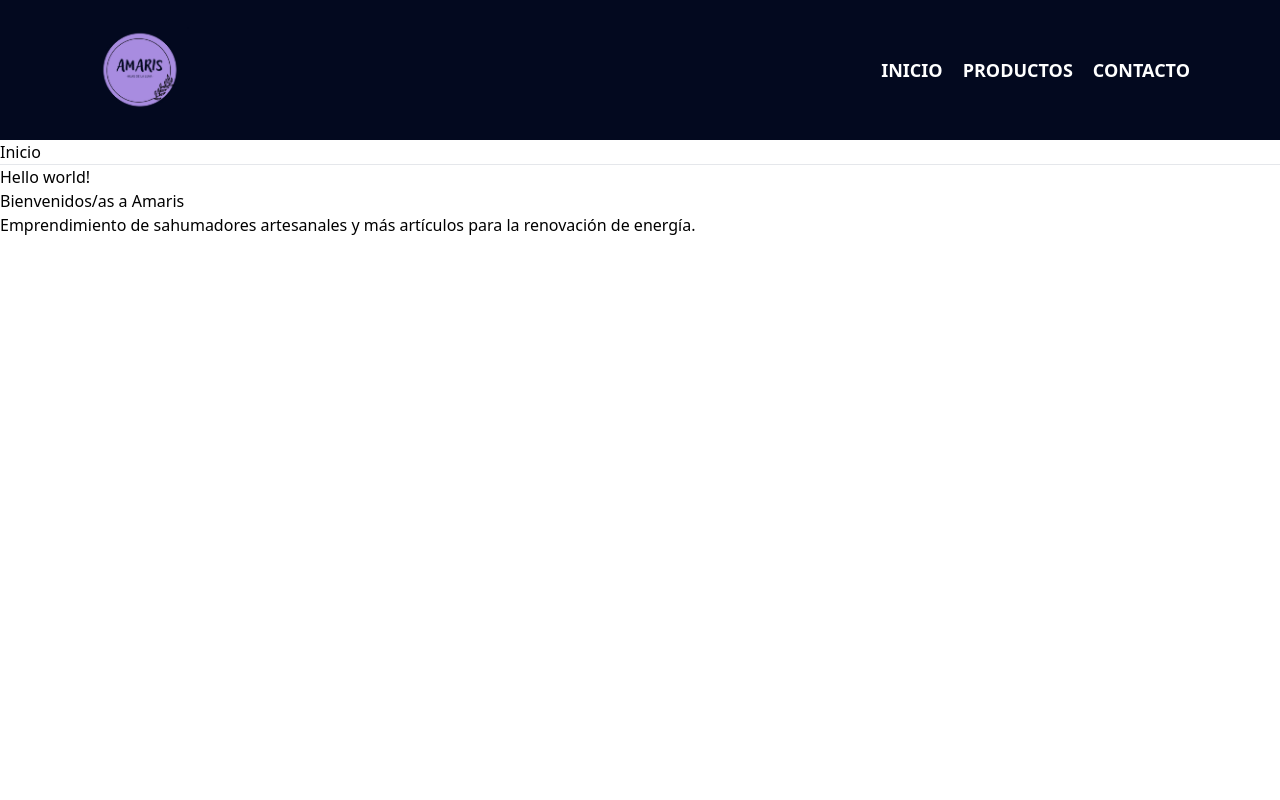
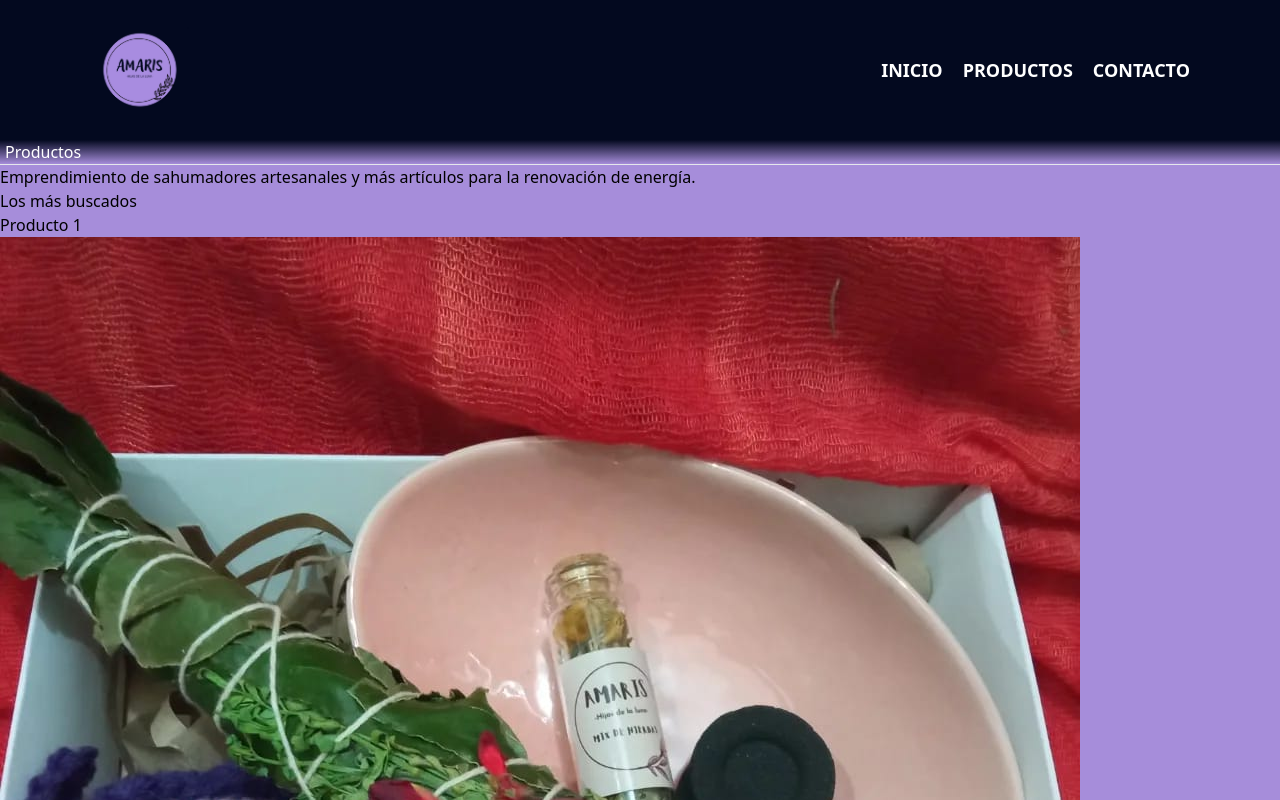
Before and after one commit to JoaoMora93/Proyecto_ReactJS_Joao_Moraes, a React (Vite) app in the folder tienda_reactJS_ JoaoM/: page / in a window 1280 px wide. Shown: the top 800 px of the page. Built offline with nearby package versions, Linux system fonts and the light colour scheme.

Commit message:
subdividiendo en componentes a itemList

```diff
--- a/tienda_reactJS_ JoaoM/src/App.css
+++ b/tienda_reactJS_ JoaoM/src/App.css
@@ -15,4 +15,5 @@
   padding: 0;
   margin: 0;
   box-sizing: border-box;
+  background-image: url;
 }
--- a/tienda_reactJS_ JoaoM/src/App.jsx
+++ b/tienda_reactJS_ JoaoM/src/App.jsx
@@ -2,15 +2,21 @@ import { Header } from "./components/Header/Header"
 import './App.css'
 import './index.css'
 import ItemListContainer from "./components/ItemListContainer/ItemListContainer"
+import { BrowserRouter, Routes, Route } from "react-router-dom"
 
 function App() {
 
 
   return (
-    <div>
+    <BrowserRouter>
       <Header />
-      <ItemListContainer bienvenida={"Bienvenidos/as a Amaris"}/>
-    </div>
+
+      <Routes>
+        <Route path="/" element={ <ItemListContainer /> }/>
+
+      </Routes>
+
+    </BrowserRouter>
   )
 }
 
--- /dev/null
+++ b/tienda_reactJS_ JoaoM/src/Helpers/pedirDatos.js
@@ -0,0 +1,11 @@
+import PRODUCTOS_VARIOS from "../data/PRODUCTOS_VARIOS.json"
+
+
+export const pedirDatos = () => {
+    return new Promise((resolve, reject) =>{
+        // cuerpo de la promesa
+        setTimeout(() => {
+            resolve(PRODUCTOS_VARIOS)
+        }, 1000)
+    })
+}
--- /dev/null
+++ b/tienda_reactJS_ JoaoM/src/components/ItemCard/ItemCard.jsx
@@ -0,0 +1,17 @@
+
+
+
+const ItemCard = ({item}) => {
+
+    return (
+        <div>
+            <h4>{item.nombre}</h4>
+            <img src={item.img} alt={item.nombre} />
+            <p>{item.descripcion}</p>
+            <p>Precio: ${item.precio}</p>
+            <button>Ver más</button>
+        </div>
+    )
+}
+
+export default ItemCard
--- /dev/null
+++ b/tienda_reactJS_ JoaoM/src/components/ItemList/ItemList.jsx
@@ -0,0 +1,25 @@
+import ItemCard from "../ItemCard/ItemCard"
+import './Itemlist.scss'
+
+
+const ItemList = ({productos}) => {
+
+    return (
+        <div>
+            <h1 className='item__title font-bold text-3xl'>Productos</h1>
+            <hr />
+            <p className='font-sans hover:bg-violet-300'>Emprendimiento de sahumadores artesanales y más artículos para la renovación de energía.</p>
+            <h2 className="text-xl">
+                Los más buscados
+            </h2>
+
+            <div>
+                {
+                    productos.map((prod) => <ItemCard key={prod.id}  item={prod} />)
+                }
+            </div>
+        </div>
+    )
+}
+
+export default ItemList
--- /dev/null
+++ b/tienda_reactJS_ JoaoM/src/components/ItemList/ItemList.scss
@@ -0,0 +1,9 @@
+*{
+    margin: 0%;
+}
+
+.item__title {
+    background: linear-gradient(#03091Fff, #A68DDAff);
+    color: white;
+    padding-left: 5px;
+}
--- a/tienda_reactJS_ JoaoM/src/components/ItemListContainer/ItemListContainer.jsx
+++ b/tienda_reactJS_ JoaoM/src/components/ItemListContainer/ItemListContainer.jsx
@@ -1,82 +1,26 @@
 import './ItemListContainer.scss'
 import './ItemListContainer.css'
+import { useEffect, useState } from 'react'
+import { pedirDatos } from '../../Helpers/pedirDatos'
+import ItemList from '../ItemList/ItemList'
 
-const PRODUCTOS_VARIOS = [
-    {
-        id: 1,
-        nombre: 'Producto 1',
-        descripción: 'Lorem ipsum...',
-        precio: 250,
-        img: "../images/_productos/producto-1.jpeg"
-    },
-    {
-        id: 2,
-        nombre: 'Producto 2',
-        descripción: 'Lorem ipsum...',
-        precio: 250,
-        img: "../images/_productos/producto-2.jpeg"
-    },
-    {
-        id: 3,
-        nombre: 'Producto 3',
-        descripción: 'Lorem ipsum...',
-        precio: 250,
-        img: "../images/_productos/producto-3.jpeg"
-    },
-    {
-        id: 4,
-        nombre: 'Producto 4',
-        descripción: 'Lorem ipsum...',
-        precio: 250,
-        img: "../images/_productos/producto-4.jpeg"
-    },
-    {
-        id: 5,
-        nombre: 'Producto 5',
-        descripción: 'Lorem ipsum...',
-        precio: 250,
-        img: "../images/_productos/producto-5.jpeg"
-    },
-    {
-        id: 6,
-        nombre: 'Producto 6',
-        descripción: 'Lorem ipsum...',
-        precio: 250,
-        img: "../images/_productos/producto-6.jpeg"
-    },
-]
+const ItemListContainer = () => {
+    const [productos, setProductos] = useState([])
+    console.log(productos)
 
-const ItemListContainer = ({bienvenida}) => {
-
-    const pedirDatos = () => {
-        return new Promise((resolve, reject) =>{
-            // cuerpo de la promesa
-            setTimeout(() => {
-                resolve('Promesa resuelta')
-            }, 2000)
-        })
-    }
-
+    useEffect(() => {
         pedirDatos()
             .then((res) => {
-            console.log(res)
+                setProductos(res)
             })
             .catch((error) => {
                 console.log(error)
             })
+    }, [])
 
     return (
-        <div>
-            <h2 className='item__title'>Inicio</h2>
-            <hr />
-
-            <h1 className="text-3xl font-bold underline">
-                Hello world!
-            </h1>
-
-            <p>{bienvenida}</p>
-            <p className='font-sans hover:font-serif'>Emprendimiento de sahumadores artesanales y más artículos para la renovación de energía.</p>
-
+        <div className="catalogo__contenedor">
+            <ItemList productos={productos} />
         </div>
     )
 
--- a/tienda_reactJS_ JoaoM/src/components/ItemListContainer/ItemListContainer.scss
+++ b/tienda_reactJS_ JoaoM/src/components/ItemListContainer/ItemListContainer.scss
@@ -1,5 +1,9 @@
+*{
+    margin: 0%;
+}
 
 
-.item_title {
-    background: linear-gradient(#3B1B95ff, #03091Fff);
+
+.catalogo__contenedor {
+    background: #A68DDAff;
 }
--- /dev/null
+++ b/tienda_reactJS_ JoaoM/src/data/PRODUCTOS_VARIOS.json
@@ -0,0 +1,44 @@
+[
+    {
+        "id": 1,
+        "nombre": "Producto 1",
+        "descripción": "Lorem ipsum...",
+        "precio": 250,
+        "img": "../images/_productos/producto-1.jpeg"
+    },
+    {
+        "id": 2,
+        "nombre": "Producto 2",
+        "descripción": "Lorem ipsum...",
+        "precio": 250,
+        "img": "../images/_productos/producto-2.jpeg"
+    },
+    {
+        "id": 3,
+        "nombre": "Producto 3",
+        "descripción": "Lorem ipsum...",
+        "precio": 250,
+        "img": "../images/_productos/producto-3.jpeg"
+    },
+    {
+        "id": 4,
+        "nombre": "Producto 4",
+        "descripción": "Lorem ipsum...",
+        "precio": 250,
+        "img": "../images/_productos/producto-4.jpeg"
+    },
+    {
+        "id": 5,
+        "nombre": "Producto 5",
+        "descripción": "Lorem ipsum...",
+        "precio": 250,
+        "img": "../images/_productos/producto-5.jpeg"
+    },
+    {
+        "id": 6,
+        "nombre": "Producto 6",
+        "descripción": "Lorem ipsum...",
+        "precio": 250,
+        "img": "../images/_productos/producto-6.jpeg"
+    }
+]
```
Lines whose indentation alone changed are shown as unchanged.
